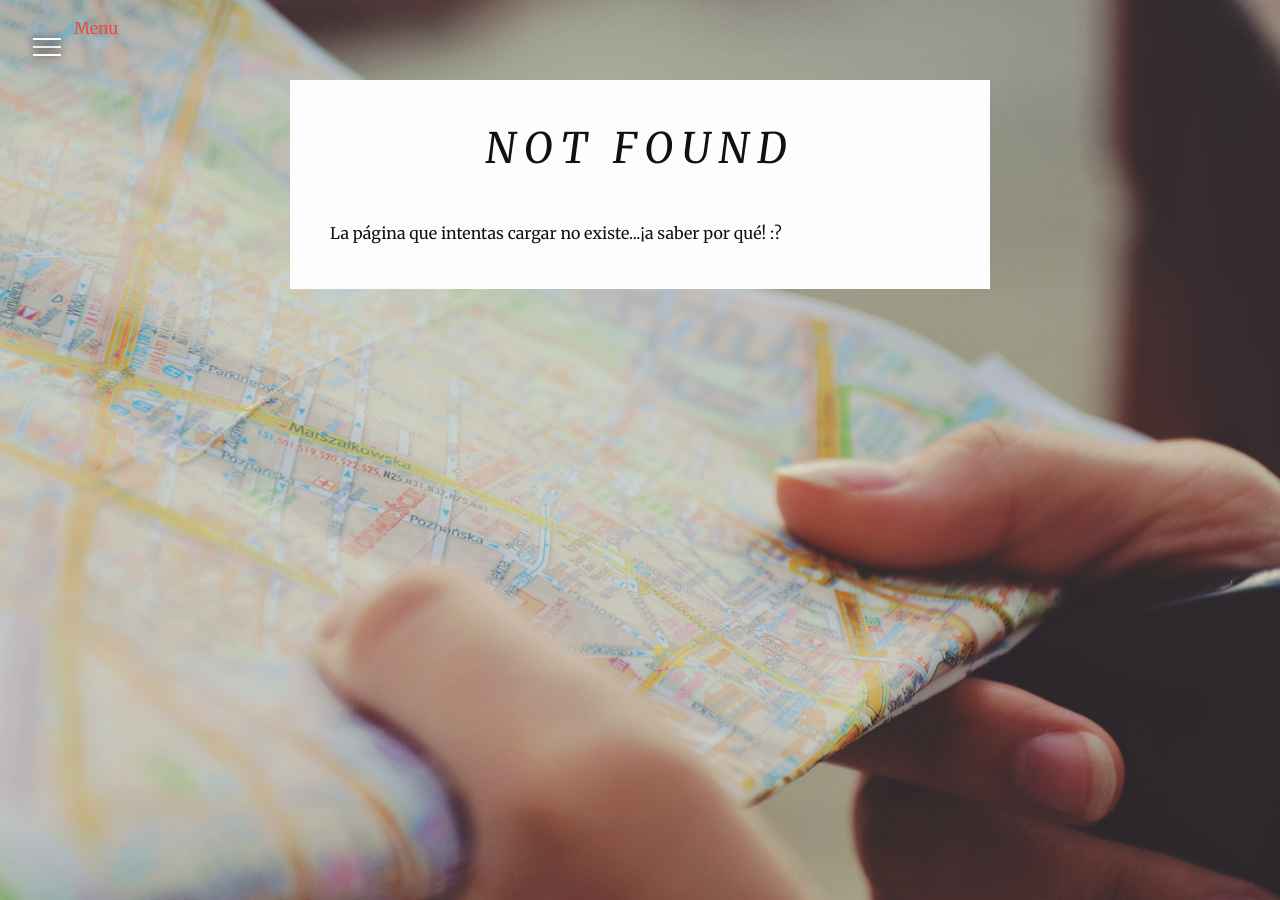
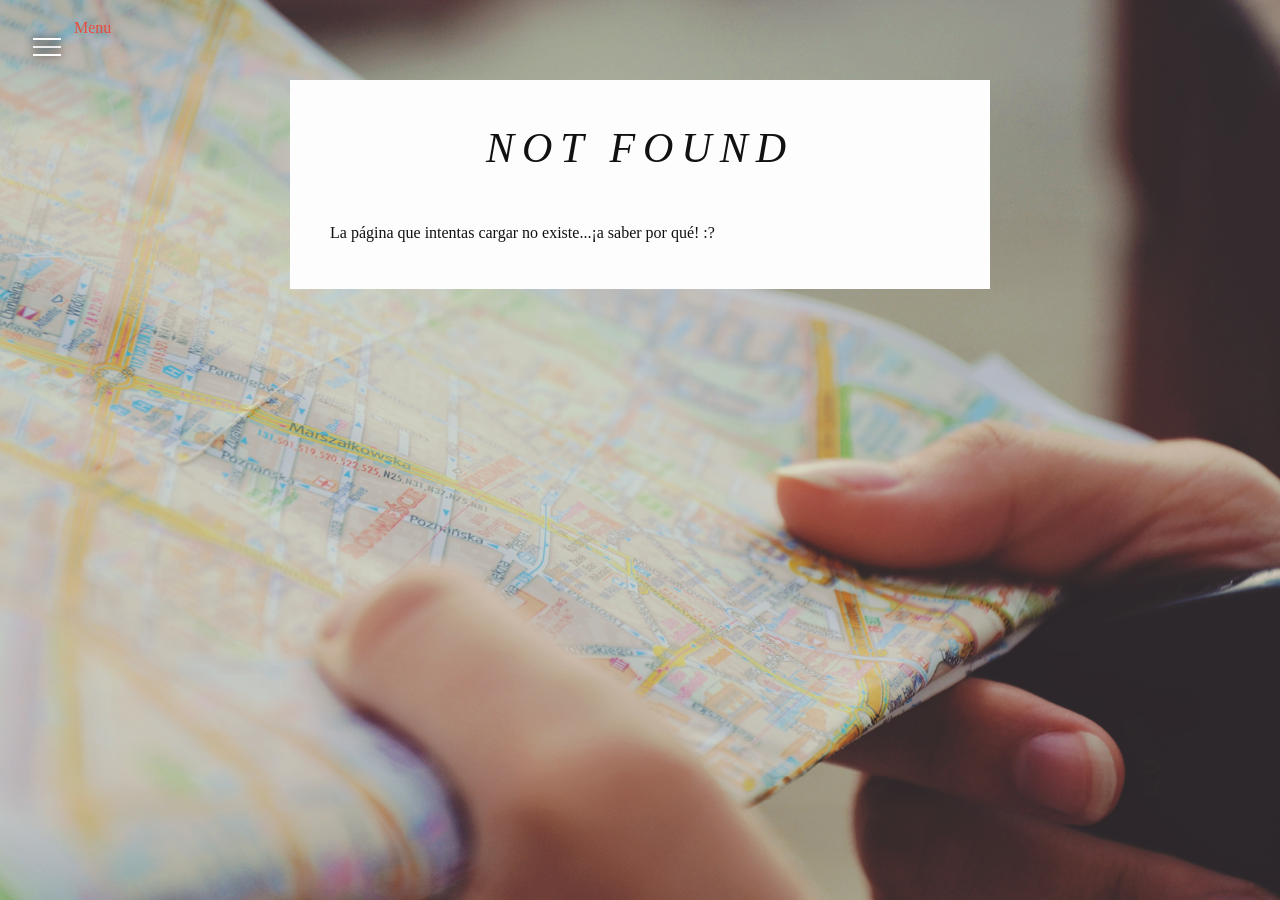
Before and after one commit to arkdelkaos/arkdelkaos.github.com, a Jekyll site: the page built from 404.html, in a window 1280 px wide. Built offline with Jekyll 4.4.1, drawn with Linux system fonts in a browser that asks for light colours; nearby versions of some CDN libraries.

Commit message:
cambio de fuente

```diff
--- a/assets/css/main.scss
+++ b/assets/css/main.scss
@@ -6,7 +6,7 @@
 /*
    Variables
    ========================================================================== */
-$base-font-family:      "Merriweather", serif;
+$base-font-family:      "Roboto Slab", serif;
 $base-font-family-sans: "Lato", sans-serif;
 $base-font-family-mono: "Source Code Pro", monospace;
 $base-font-size:        16px;
```
